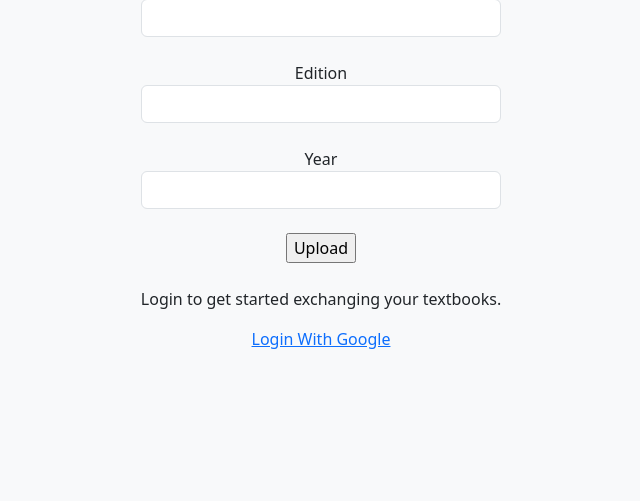
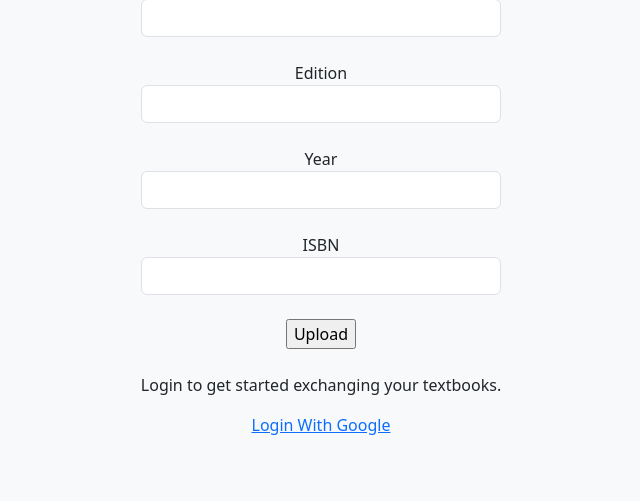
Before and after one commit to kevingrieco/textbookexchange, a Django app: template templates/post_textbook/choose_course.html in a window 1280 px wide. Shown: the part 1145-1646 px from the top of the page, without its empty margins (319-959 px from the left). Before the commit the page ends 1494 px from the top, so only its background shows below. Run offline with Django 4.2, Linux system fonts and the light colour scheme; the template is opened without the code that fills it, so the values that code supplies are empty; some libraries are stand-ins or nearby versions.

Commit message:
Add ISBN

```diff
--- a/templates/post_textbook/choose_course.html
+++ b/templates/post_textbook/choose_course.html
@@ -29,6 +29,8 @@
       <label>Publisher</label><input class="form-group form-control" id="publisher" name="publisher" type="text" required><br>
       <label>Edition</label><input class="form-group form-control" id="edition" name="edition" type="number" required><br>
       <label>Year</label><input class="form-group form-control" id="year" name="year" type="number" required><br>
+      <label>ISBN</label><input class="form-group form-control" id="ISBN" name="ISBN" type="ISBN" required><br>
+
       <input type="submit" value="Upload">
     </form><br><br>
 
```
